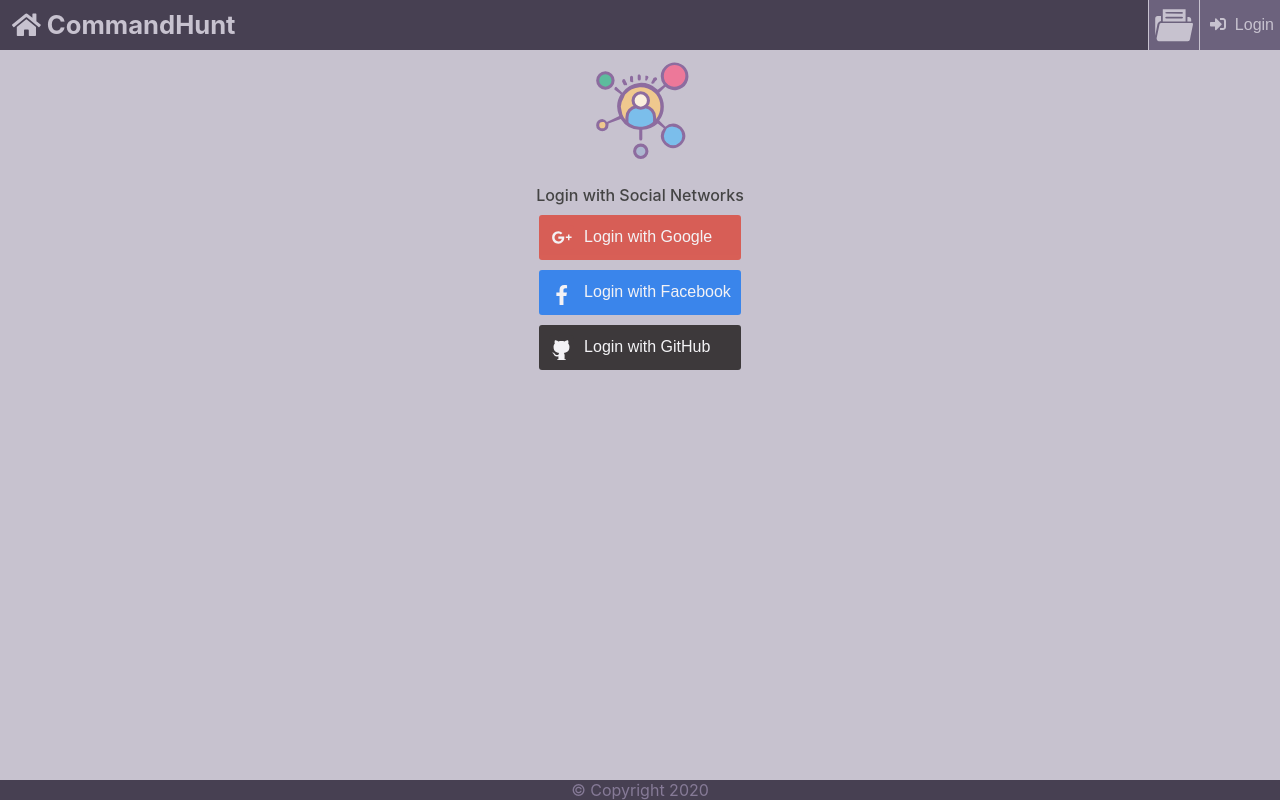
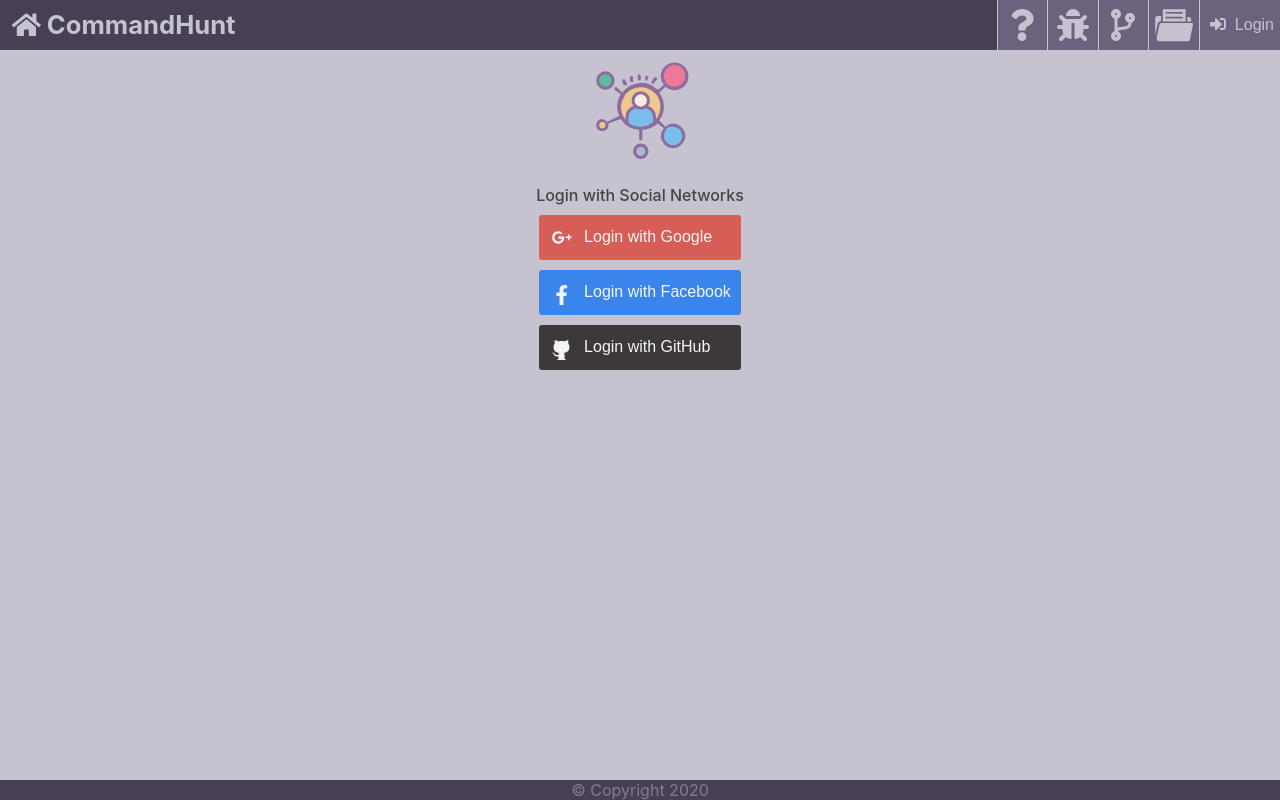
Before and after one commit to vivekweb2013/commandhunt, a React (Create React App) app in the folder frontend/: page /login in a window 1280 px wide. Built offline with nearby package versions, Linux system fonts and the light colour scheme; no server answers.

Commit message:
Add help, repository & bug-report links

```diff
--- a/frontend/src/App.js
+++ b/frontend/src/App.js
@@ -10,9 +10,9 @@
 import './App.scss';
 
 import { library } from '@fortawesome/fontawesome-svg-core';
-import { faHome, faSignInAlt, faSignOutAlt, faUserCog, faEye, faCog, faCopy, faEdit, faTrashAlt, faSortUp, faSortDown, faCircleNotch } from '@fortawesome/free-solid-svg-icons';
+import { faHome, faSignInAlt, faSignOutAlt, faUserCog, faEye, faCog, faCopy, faEdit, faTrashAlt, faSortUp, faSortDown, faCircleNotch, faBug, faHeart, faCodeBranch, faQuestion } from '@fortawesome/free-solid-svg-icons';
 
-library.add(faHome, faSignInAlt, faSignOutAlt, faUserCog, faEye, faCog, faCopy, faEdit, faTrashAlt, faSortUp, faSortDown, faCircleNotch);
+library.add(faHome, faSignInAlt, faSignOutAlt, faUserCog, faEye, faCog, faCopy, faEdit, faTrashAlt, faSortUp, faSortDown, faCircleNotch, faBug, faHeart, faCodeBranch, faQuestion);
 
 class App extends Component {
   state = {
--- a/frontend/src/components/Header.js
+++ b/frontend/src/components/Header.js
@@ -53,12 +53,17 @@
                         <Link to="/" key="Settings"><FontAwesomeIcon icon="cog" />&nbsp;Settings</Link>
                     </div>}
                 </div>
-                <button disabled={!user} {...(!user ? { 'data-tooltip': 'Login to See Saved Commands' } : {})}
+                <button disabled={!user} {...(!user ? { 'data-tooltip': 'Login Required!' } : {})}
                     onClick={(e) => this.handleUserCommands(e)}
-                    className="nav-icon-btn tooltip-l" type="button" title="My Saved Commands">
+                    className="nav-icon tooltip-b" type="button" title="My Saved Commands">
                     <svg xmlns="http://www.w3.org/2000/svg" fill="currentColor" style={{ height: '100%' }} viewBox="0 0 200 200"><path d="M183 155l-3 16a12 12 0 01-13 10H25c-4-1-7-2-9-5s-3-6-3-10l14-66c1-5 2-10 9-10h153a6 6 0 016 7l-12 58zm3-81c0-9-6-14-12-14h-7v22h19zM17 98c2-9 9-16 18-18V55H18c-7 0-12 5-12 12v87l11-56zm141-77v61H44V21zm-19 47c8 0 8-9 0-9H63c-9 0-9 9 0 9zm0-24c8 0 8-9 0-9H64c-10 0-10 8-1 8" /></svg>
                 </button>
-
+                <a href="https://github.com/vivekweb2013/commandhunt" target="_blank" rel="noopener noreferrer" className="nav-icon" title="Repository">
+                    <FontAwesomeIcon icon="code-branch" size="2x" /></a>
+                <a href="https://github.com/vivekweb2013/commandhunt/issues" target="_blank" rel="noopener noreferrer" className="nav-icon" title="Bugs &amp; Suggestions">
+                    <FontAwesomeIcon icon="bug" size="2x" /></a>
+                <a href="https://github.com/vivekweb2013/commandhunt/wiki/Help" target="_blank" rel="noopener noreferrer" className="nav-icon" title="Help">
+                    <FontAwesomeIcon icon="question" size="2x" /></a>
             </header>
         )
     }
--- a/frontend/src/components/Header.scss
+++ b/frontend/src/components/Header.scss
@@ -29,7 +29,7 @@
     }
   }
 
-  .nav-icon-btn {
+  .nav-icon {
     background-color: lighten($color-primary, 15%);
     border: none;
     border-left: 1px solid lighten($color-primary, 50%);
@@ -38,13 +38,20 @@
     float: right;
     font-size: 1rem;
     height: inherit;
-    outline: none;
-    padding: 5px;
+    min-width: 50px;
+    text-align: center;
 
     &:not([disabled]):hover {
-      background-color: lighten($color-primary, 25%);
-      color: white;
+      filter: contrast(180%);
     }
+  }
+
+  button.nav-icon {
+    padding: 5px;
+  }
+
+  a.nav-icon {
+    padding: 9px;
   }
 
   .dropdown {
@@ -55,8 +62,7 @@
 
     &:hover {
       .dropdown-btn {
-        background-color: lighten($color-primary, 25%);
-        color: white;
+        filter: contrast(180%);
       }
       .dropdown-content {
         display: block;
```
